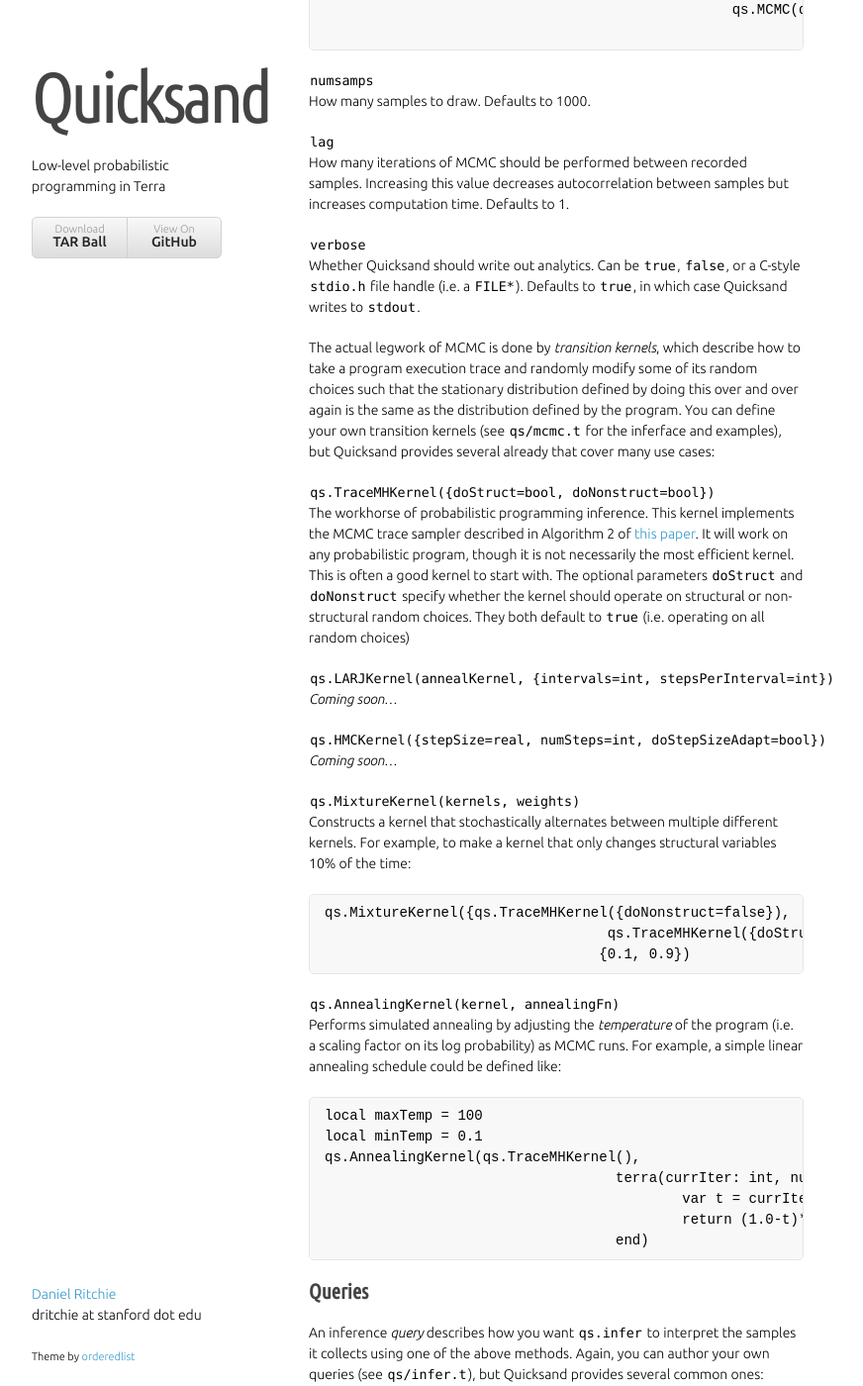
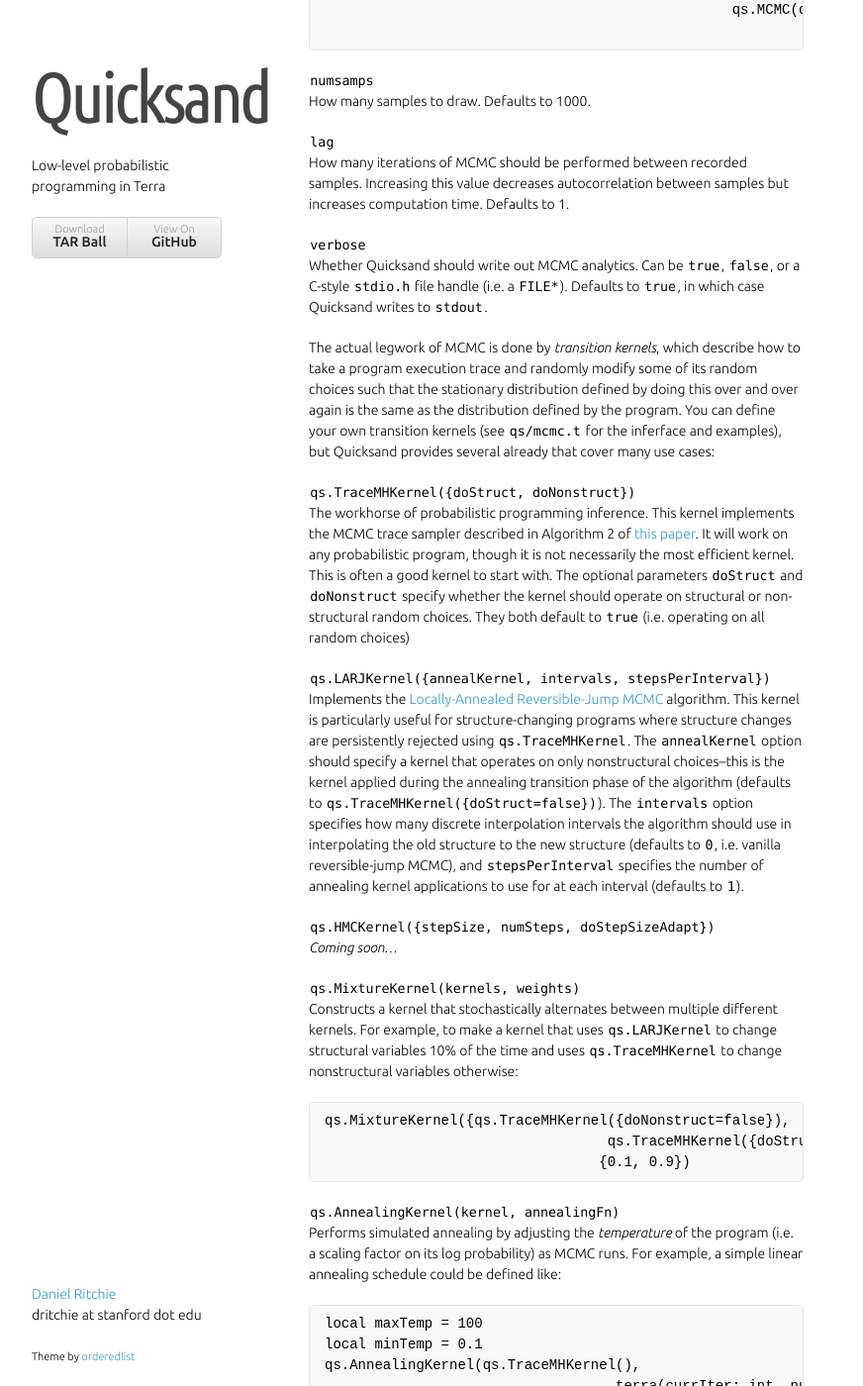
Before and after one commit to dritchie/quicksand, a Jekyll site: the page built from index.md, in a window 1280 px wide and 1400 px high, scrolled down 11783 px. Shown: the whole window at 99% size, without its empty margins (218-1090 px from the left). Built offline with Jekyll 4.4.1, drawn with Linux system fonts in a browser that asks for light colours; some web fonts are replaced.

Commit message:
Describing LARJKernel.

```diff
--- a/index.md
+++ b/index.md
@@ -424,21 +424,21 @@
 How many iterations of MCMC should be performed between recorded samples. Increasing this value decreases autocorrelation between samples but increases computation time. Defaults to 1.
 
 `verbose`
-Whether Quicksand should write out analytics. Can be `true`, `false`, or a C-style `stdio.h` file handle (i.e. a `FILE*`). Defaults to `true`, in which case Quicksand writes to `stdout`.
+Whether Quicksand should write out MCMC analytics. Can be `true`, `false`, or a C-style `stdio.h` file handle (i.e. a `FILE*`). Defaults to `true`, in which case Quicksand writes to `stdout`.
 
 The actual legwork of MCMC is done by *transition kernels*, which describe how to take a program execution trace and randomly modify some of its random choices such that the stationary distribution defined by doing this over and over again is the same as the distribution defined by the program. You can define your own transition kernels (see `qs/mcmc.t` for the inferface and examples), but Quicksand provides several already that cover many use cases:
 
-`qs.TraceMHKernel({doStruct=bool, doNonstruct=bool})`
+`qs.TraceMHKernel({doStruct, doNonstruct})`
 The workhorse of probabilistic programming inference. This kernel implements the MCMC trace sampler described in Algorithm 2 of [this paper](http://www.mit.edu/~ast/papers/lightweight-mcmc-aistats2011.pdf). It will work on any probabilistic program, though it is not necessarily the most efficient kernel. This is often a good kernel to start with. The optional parameters `doStruct` and `doNonstruct` specify whether the kernel should operate on structural or non-structural random choices. They both default to `true` (i.e. operating on all random choices)
 
-`qs.LARJKernel(annealKernel, {intervals=int, stepsPerInterval=int})`
-*Coming soon...*
+`qs.LARJKernel({annealKernel, intervals, stepsPerInterval})`
+Implements the [Locally-Annealed Reversible-Jump MCMC](http://web.stanford.edu/~ngoodman/papers/owl.pdf) algorithm. This kernel is particularly useful for structure-changing programs where structure changes are persistently rejected using `qs.TraceMHKernel`. The `annealKernel` option should specify a kernel that operates on only nonstructural choices--this is the kernel applied during the annealing transition phase of the algorithm (defaults to `qs.TraceMHKernel({doStruct=false})`). The `intervals` option specifies how many discrete interpolation intervals the algorithm should use in interpolating the old structure to the new structure (defaults to `0`, i.e. vanilla reversible-jump MCMC), and `stepsPerInterval` specifies the number of annealing kernel applications to use for at each interval (defaults to `1`).
 
-`qs.HMCKernel({stepSize=real, numSteps=int, doStepSizeAdapt=bool})`
+`qs.HMCKernel({stepSize, numSteps, doStepSizeAdapt})`
 *Coming soon...*
 
 `qs.MixtureKernel(kernels, weights)`
-Constructs a kernel that stochastically alternates between multiple different kernels. For example, to make a kernel that only changes structural variables 10% of the time:
+Constructs a kernel that stochastically alternates between multiple different kernels. For example, to make a kernel that uses `qs.LARJKernel` to change structural variables 10% of the time and uses `qs.TraceMHKernel` to change nonstructural variables otherwise:
 
 	qs.MixtureKernel({qs.TraceMHKernel({doNonstruct=false}),
 					  qs.TraceMHKernel({doStruct=false})},
```
